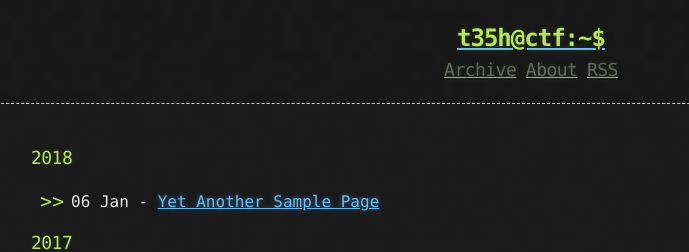
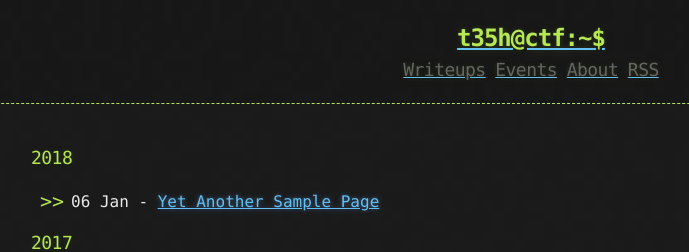
Before and after one commit to team-t35h/team-t35h.github.io, a Jekyll site: the page built from writeups.md, in a window 1280 px wide. Shown: the top 252 px of the page, without its empty margins (109-798 px from the left). Built offline with Jekyll 4.4.1, drawn with Linux system fonts in a browser that asks for light colours.

Commit message:
Update links for header

```diff
--- a/_includes/links.html
+++ b/_includes/links.html
@@ -1,3 +1,4 @@
-<a href="{{ "/archive" | prepend: site.baseurl | replace: '//', '/' }}"><h2 class="header-link">Archive</h2></a>
+<a href="{{ "/writeups" | prepend: site.baseurl | replace: '//', '/' }}"><h2 class="header-link">Writeups</h2></a>
+<a href="{{ "/events" | prepend: site.baseurl | replace: '//', '/' }}"><h2 class="header-link">Events</h2></a>
 <a href="{{ "/about" | prepend: site.baseurl | replace: '//', '/' }}"><h2 class="header-link">About</h2></a>
 <a href="{{ "/atom.xml" | prepend: site.baseurl | replace: '//', '/' }}"><h2 class="header-link">RSS</h2></a>
--- a/archive.md
+++ b/writeups.md
@@ -1,6 +1,6 @@
 ---
 layout: page
-title: Archive
+title: Writeups
 ---
 
 <section>
```
